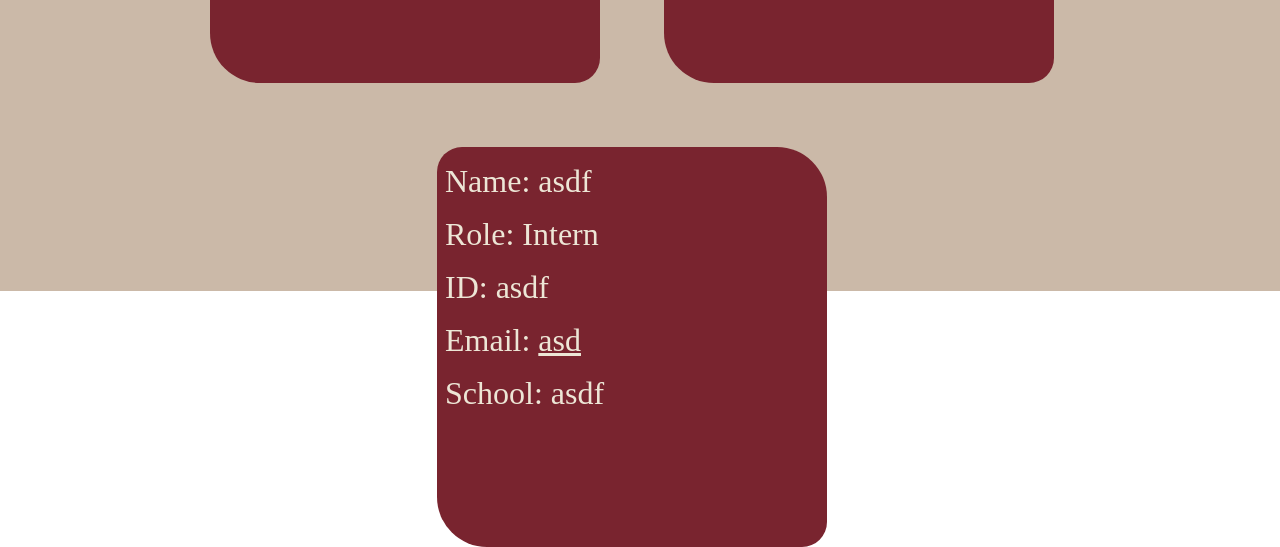
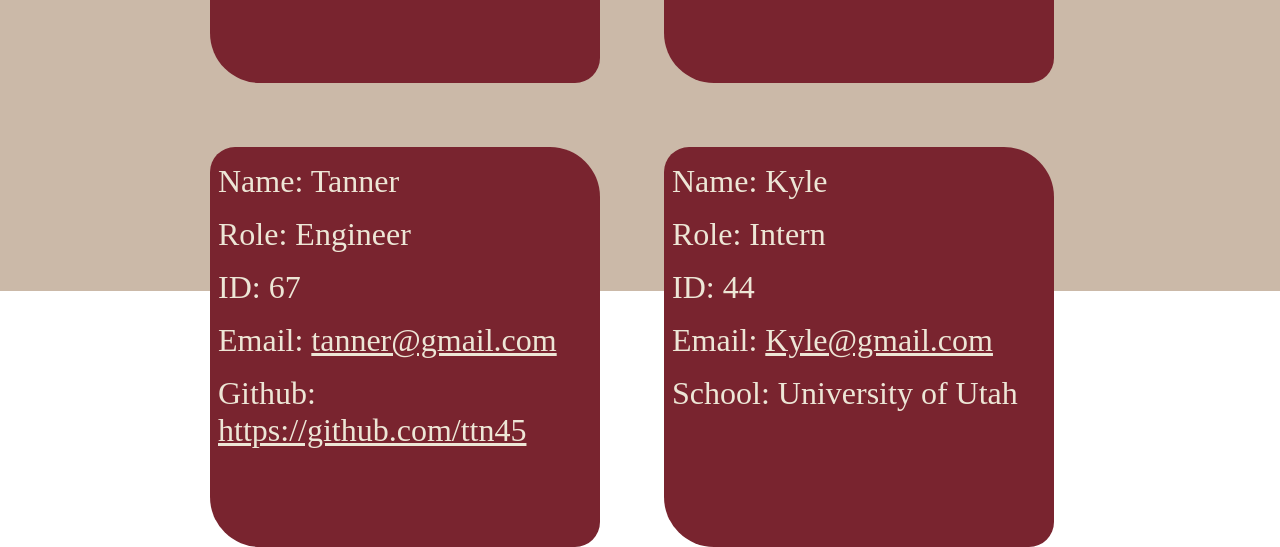
Before and after one commit to EfSoren/c10-TeamGen, a website: page pages/web.html in a window 1280 px wide. Shown: the part 497-1044 px from the top of the page. Drawn offline with Linux system fonts and the light colour scheme.

Commit message:
added user content to html

```diff
--- a/pages/web.html
+++ b/pages/web.html
@@ -13,7 +13,7 @@
             </nav>
             <main>
                 <div id="container">
-                   <ul class = 'card'><li>Name: Ethan</li><li>Role: Manager</li><li>ID: 1</li><li>Email: <a href = "mailto: efsorense@me.com">efsorense@me.com</a></li><li>Office Number: 3</li></ul><ul class = 'card'><li>Name: Efsoren</li><li>Role: Engineer</li><li>ID: asdf</li><li>Email: <a href = "mailto: asdf">asdf</a></li><li>Github: <a href = "https://github.com/asdf" target = "_blank">https://github.com/asdf</a></li></ul><ul class = 'card'><li>Name: asdf</li><li>Role: Intern</li><li>ID: asdf</li><li>Email: <a href = "mailto: asd">asd</a></li><li>School: asdf</li></ul>
+                   <ul class = 'card'><li>Name: Ethan</li><li>Role: Manager</li><li>ID: 12</li><li>Email: <a href = "mailto: ef.sorensen@me.com">ef.sorensen@me.com</a></li><li>Office Number: 32</li></ul><ul class = 'card'><li>Name: Kenzi</li><li>Role: Engineer</li><li>ID: 54</li><li>Email: <a href = "mailto: Kenzi@gmail.com">Kenzi@gmail.com</a></li><li>Github: <a href = "https://github.com/EfSoren" target = "_blank">https://github.com/EfSoren</a></li></ul><ul class = 'card'><li>Name: Tanner</li><li>Role: Engineer</li><li>ID: 67</li><li>Email: <a href = "mailto: tanner@gmail.com">tanner@gmail.com</a></li><li>Github: <a href = "https://github.com/ttn45" target = "_blank">https://github.com/ttn45</a></li></ul><ul class = 'card'><li>Name: Kyle</li><li>Role: Intern</li><li>ID: 44</li><li>Email: <a href = "mailto: Kyle@gmail.com">Kyle@gmail.com</a></li><li>School: University of Utah</li></ul>
                 </div>
             </main>
         </body>
```
